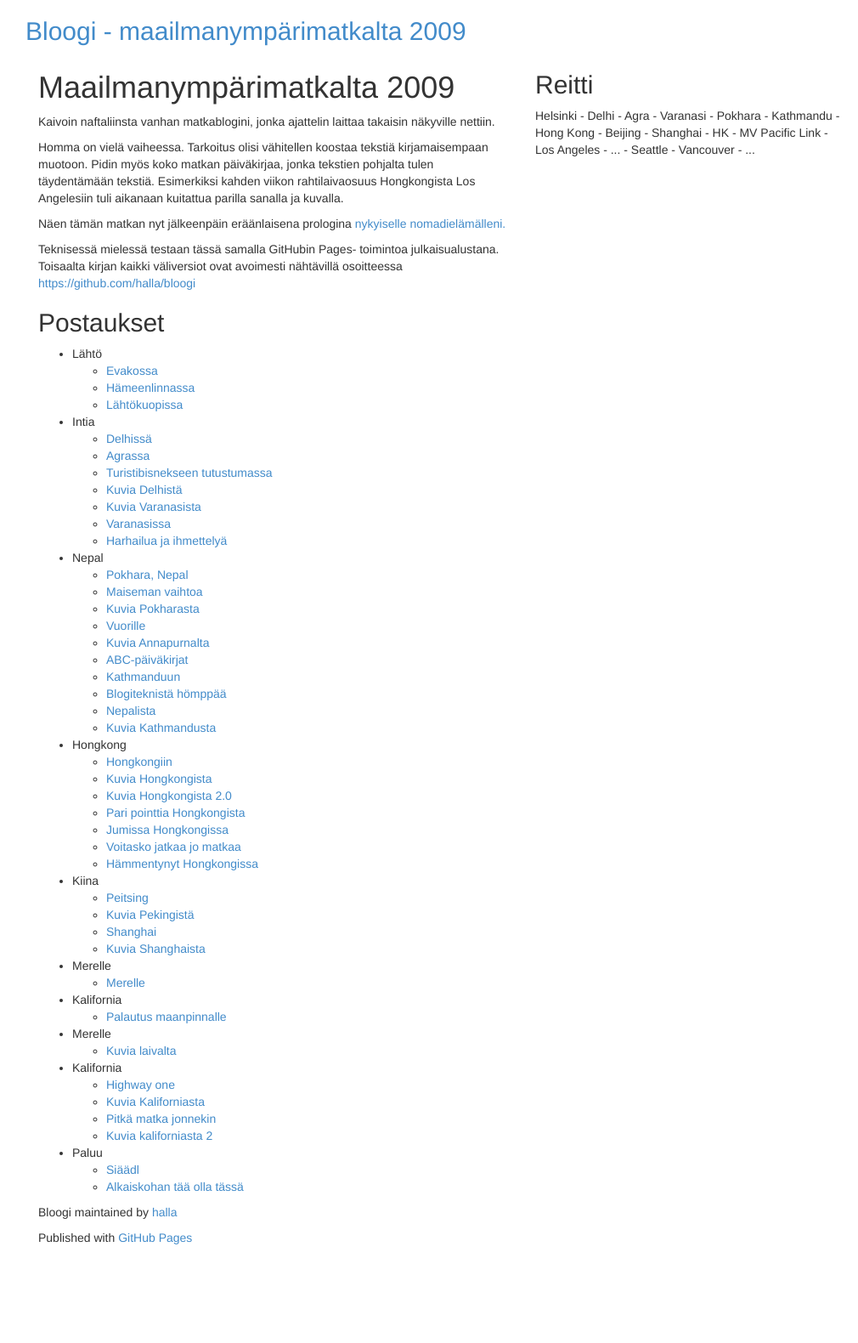
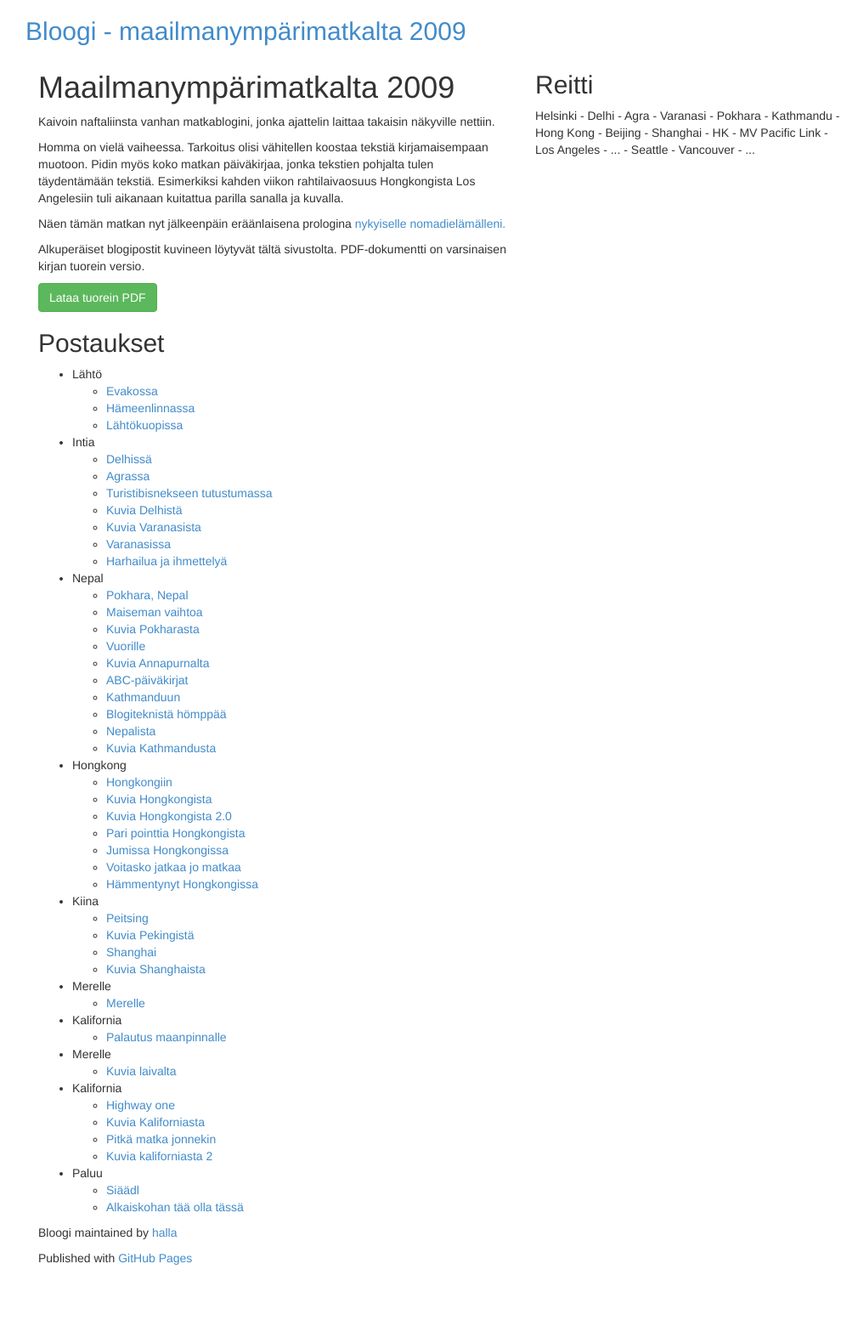
Before and after one commit to halla/bloogi, a Jekyll site: the page built from index.html, in a window 1280 px wide. Shown: the whole page at 85% size, without its empty margins (25-1035 px from the left). Built offline with Jekyll 4.4.1, drawn with Linux system fonts in a browser that asks for light colours; before the commit the page ends 1556 px from its top, so only the background shows below that.

Commit message:
linkki pdffään

```diff
--- a/index.html
+++ b/index.html
@@ -16,9 +16,9 @@ title: Maailmanympärimatkalta 2009
 
       <p>Näen tämän matkan nyt jälkeenpäin eräänlaisena prologina <a href="//www.anywhereism.net">nykyiselle nomadielämälleni.</a></p>
 
-      <p>Teknisessä mielessä testaan tässä samalla GitHubin Pages- toimintoa julkaisualustana.
-      Toisaalta kirjan kaikki väliversiot ovat avoimesti nähtävillä osoitteessa <a href="https://github.com/halla/bloogi">
-      https://github.com/halla/bloogi</a>
+      <p>Alkuperäiset blogipostit kuvineen löytyvät tältä sivustolta. PDF-dokumentti on varsinaisen kirjan tuorein versio.</p>
+      <p>
+      <a class="btn btn-success" href="//static.anywheris.com/bloogi/master.pdf">Lataa tuorein PDF</a>
       </p>
 {% assign section = '' %}
 <h2>Postaukset</h2>
```
